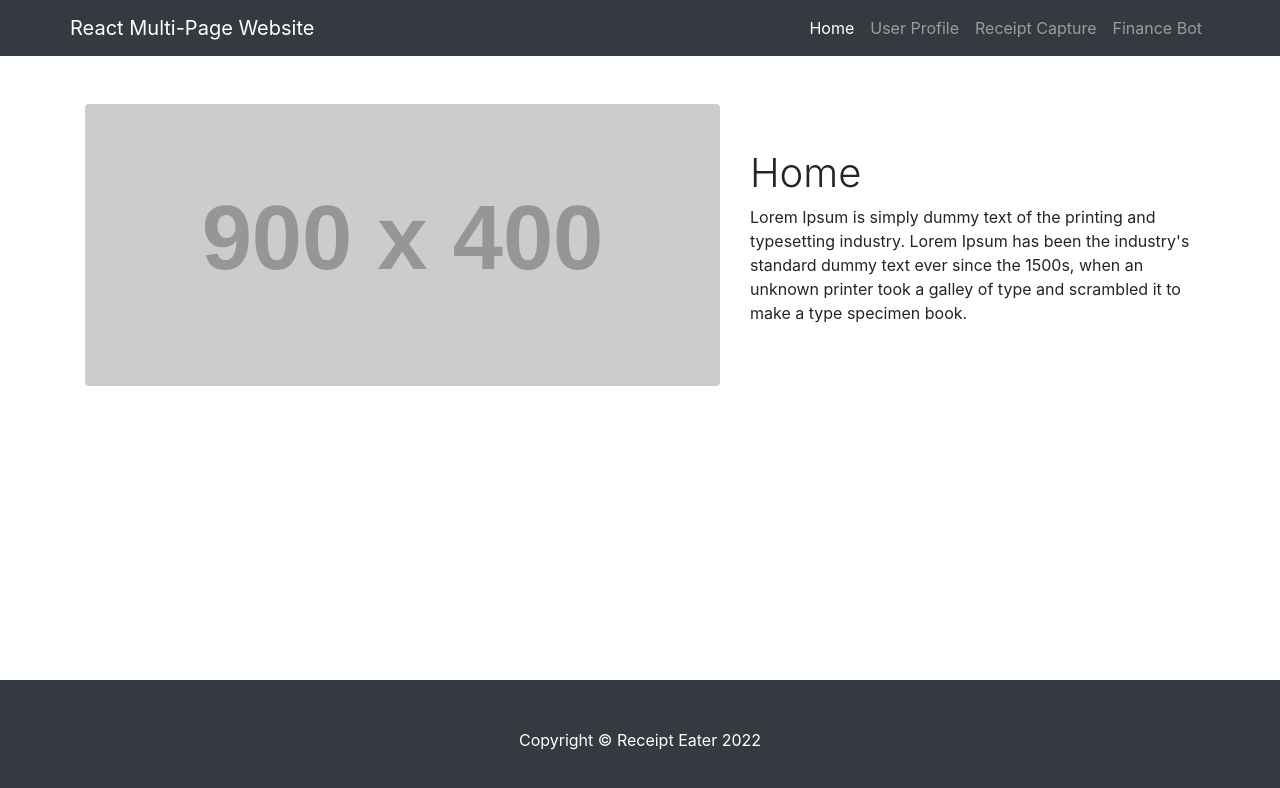
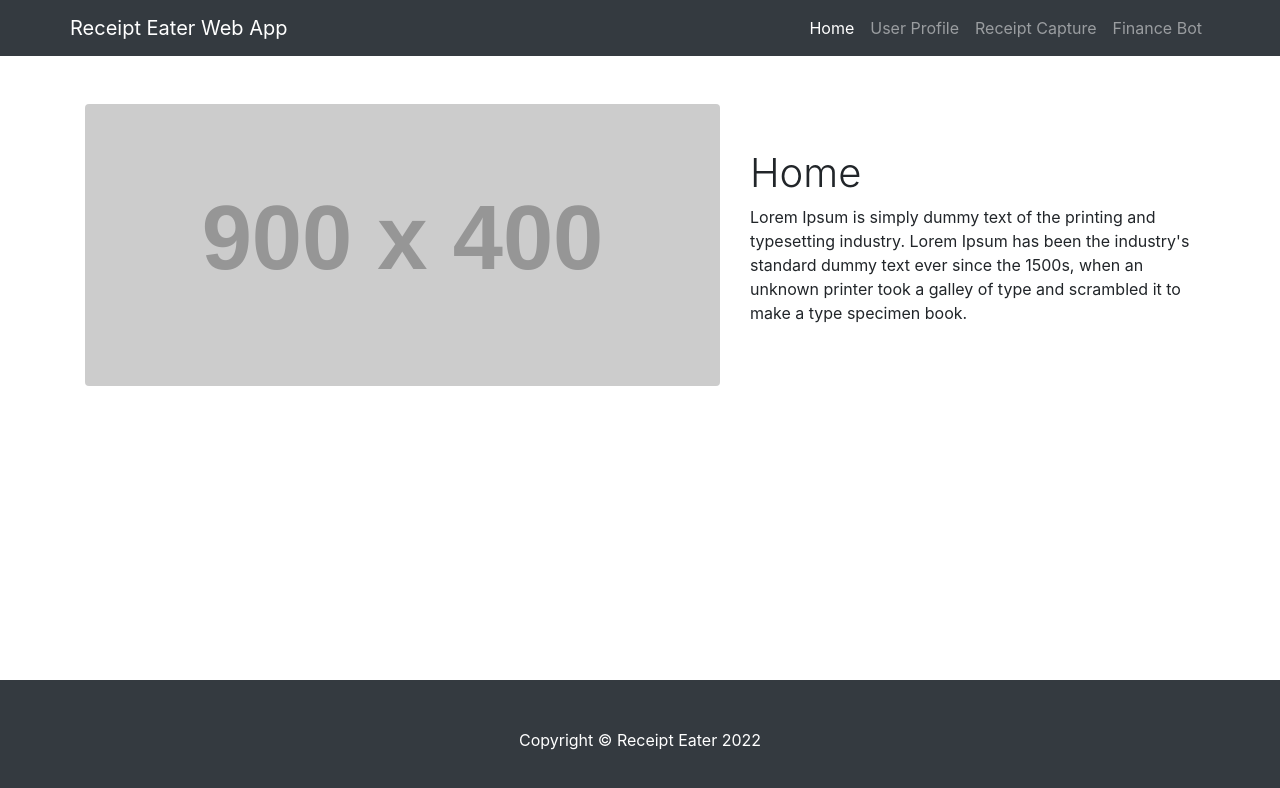
Before and after one commit to emilyrn18/receipt_eater, a React (Create React App) app in the folder the_app/: page / in a window 1280 px wide. Shown: the top 788 px of the page. Built offline with nearby package versions, Linux system fonts and the light colour scheme.

Commit message:
Updated website title

```diff
--- a/the_app/src/components/Navigation.jsx
+++ b/the_app/src/components/Navigation.jsx
@@ -7,7 +7,7 @@ function Navigation() {
       <nav className="navbar navbar-expand navbar-dark bg-dark">
         <div className="container">
           <NavLink className="navbar-brand" to="/">
-            React Multi-Page Website
+            Receipt Eater Web App
           </NavLink>
           <div>
             <ul className="navbar-nav ml-auto">
```
